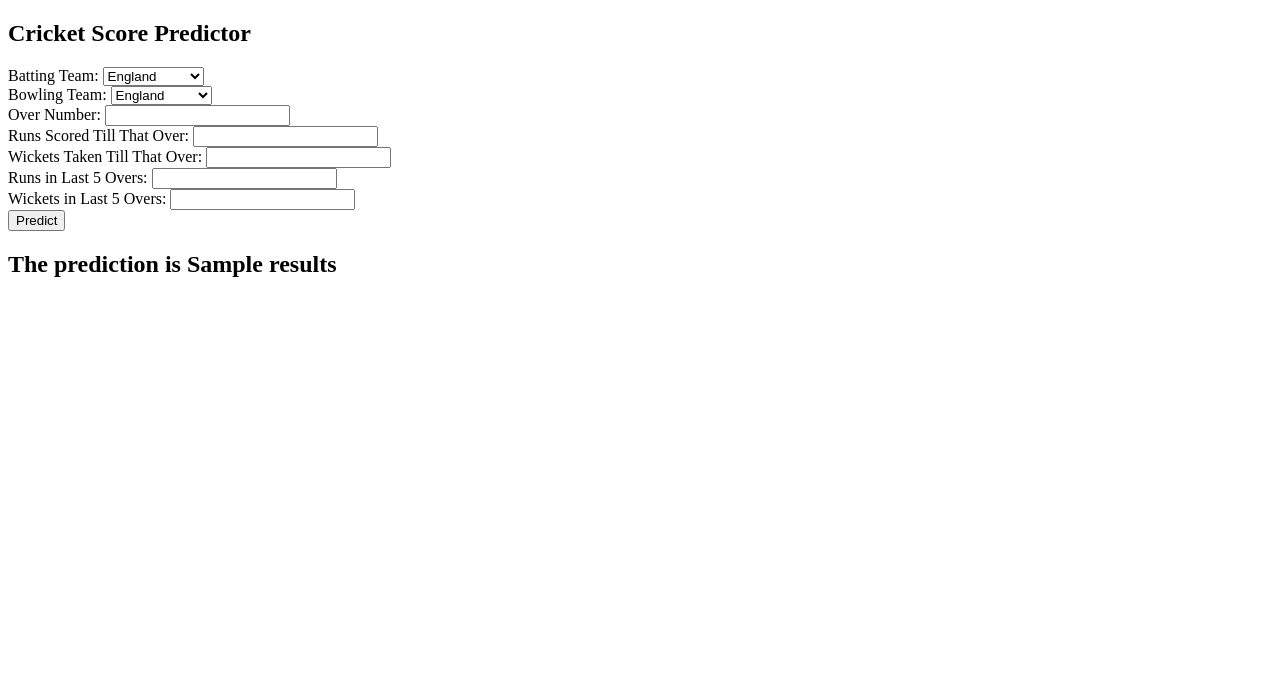
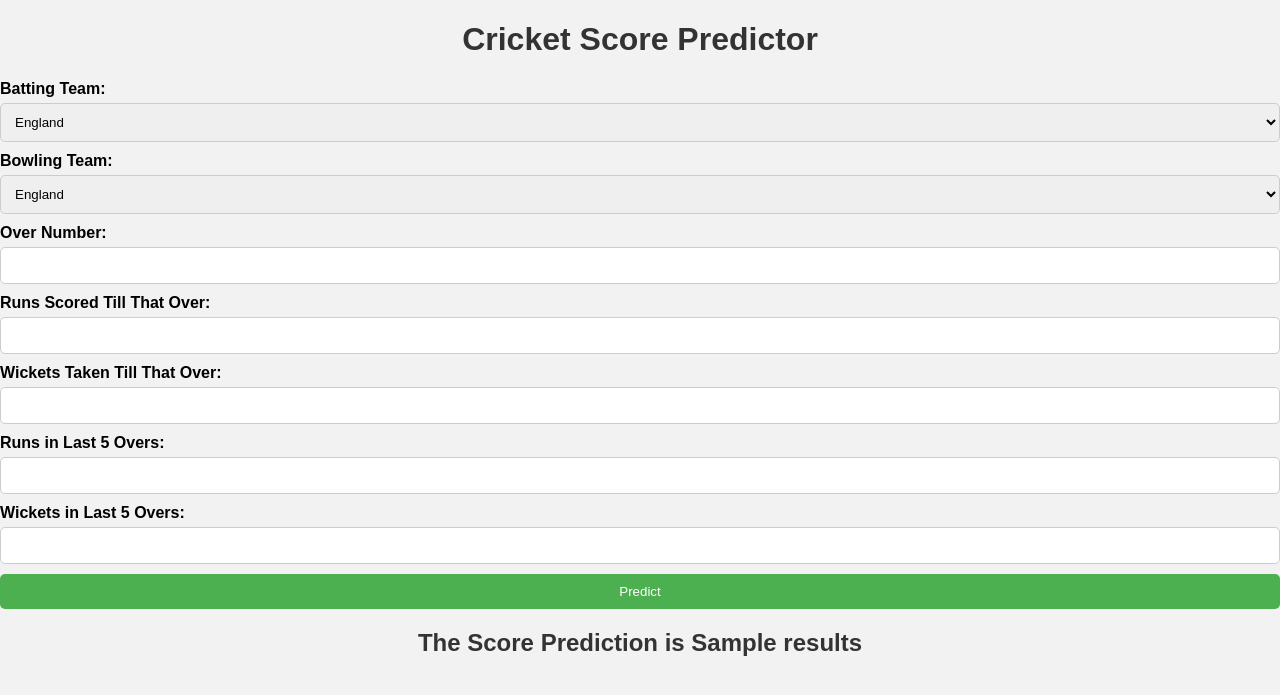
Before and after one commit to Puskchan/Cricket_Score_Predictor, a Flask app: template templates/home.html in a window 1280 px wide. Shown: the top 695 px of the page. Run offline with Flask 3, Linux system fonts and the light colour scheme; the template is opened without the code that fills it: most values are stand-ins (such as "Sample title", 1, 10 or a date in 2020).

Commit message:
Added some style to the homepage

```diff
--- a/app.py
+++ b/app.py
@@ -41,3 +41,8 @@ def predict_datapoint():
 
 if __name__ == "__main__":
     app.run(host="0.0.0.0",debug=True)
+
+# To kill the application you have to close the port while on local machine
+# Go to terminal -> Type 'lsof -i :5000' ->
+# Then Type 'kill -9 PID' -> Done!
+# **Pid will be a number in the starting columns
--- a/templates/home.html
+++ b/templates/home.html
@@ -4,10 +4,74 @@
     <meta charset="UTF-8">
     <meta name="viewport" content="width=device-width, initial-scale=1.0">
     <title>Cricket Score Predictor</title>
+    <style>/* style.css */
+
+        body {
+            font-family: Arial, sans-serif;
+            background-color: #f2f2f2;
+            margin: 0;
+            padding: 0;
+        }
+
+        .container {
+            max-width: 600px;
+            margin: 0 auto;
+            padding: 20px;
+            background-color: #fff;
+            border-radius: 8px;
+            box-shadow: 0 0 10px rgba(0, 0, 0, 0.1);
+        }
+
+        h1, h2 {
+            text-align: center;
+            color: #333;
+        }
+
+        form {
+            margin-top: 20px;
+        }
+
+        label {
+            display: block;
+            margin-bottom: 5px;
+            font-weight: bold;
+        }
+
+        input[type="number"], select {
+            width: 100%;
+            padding: 10px;
+            margin-bottom: 10px;
+            border: 1px solid #ccc;
+            border-radius: 5px;
+            box-sizing: border-box;
+        }
+
+        input[type="submit"] {
+            width: 100%;
+            padding: 10px;
+            background-color: #4CAF50;
+            color: #fff;
+            border: none;
+            border-radius: 5px;
+            cursor: pointer;
+        }
+
+        input[type="submit"]:hover {
+            background-color: #45a049;
+        }
+
+        .result {
+            margin-top: 20px;
+            text-align: center;
+            font-size: 18px;
+            font-weight: bold;
+            color: #333;
+        }
+        </style>
 </head>
 <body>
 
-    <h2>Cricket Score Predictor</h2>
+    <h1>Cricket Score Predictor</h1>
 
     <form action="{{ url_for('predict_datapoint')}}" method="post">
 
@@ -61,7 +125,7 @@
         <input type="submit" value="Predict">
     </form>
     <h2>
-        The prediction is {{results}}
+        The Score Prediction is {{results}}
     </h2>
 
 </body>
```
